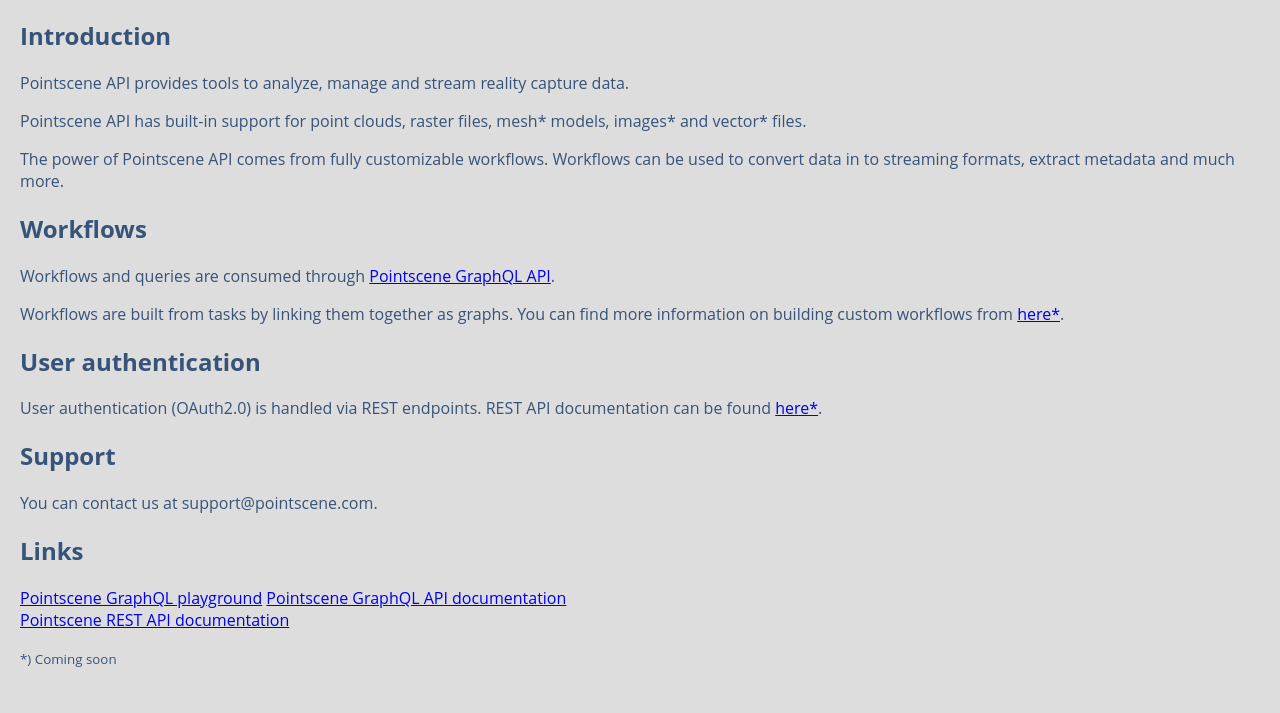
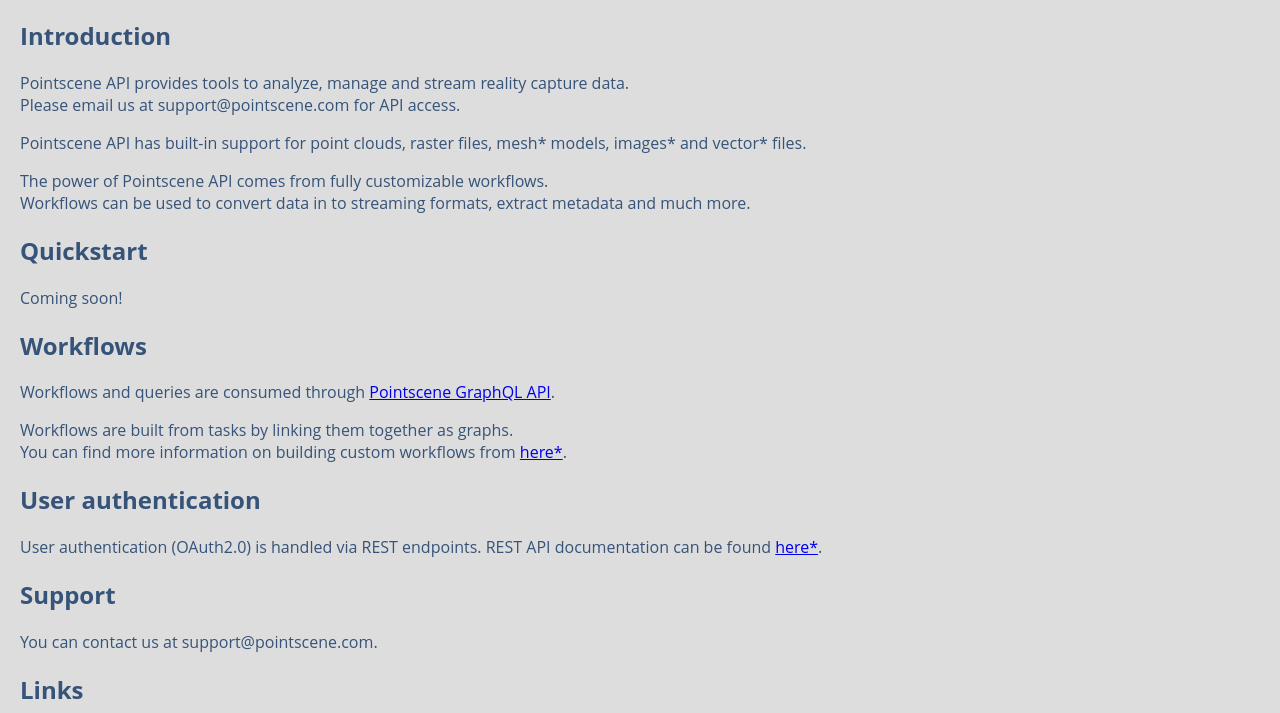
Before and after one commit to Pointscene/Pointscene.github.io, a website: page index.html in a window 1280 px wide. Shown: the part 87-800 px from the top of the page. Drawn offline with Linux system fonts and the light colour scheme.

Commit message:
Small changes

```diff
--- a/index.html
+++ b/index.html
@@ -7,7 +7,7 @@
         margin: 0px;
         background-color: #ddd;
         color: #365379;
-        overflow: hidden;
+        overflow-y: scroll;
         font-family: "Open Sans";
       }
     </style>
@@ -20,15 +20,22 @@
       Introduction
     </h2>
     <p>
-      Pointscene API provides tools to analyze, manage and stream reality capture data.
+      Pointscene API provides tools to analyze, manage and stream reality capture data.<br />
+      Please email us at support@pointscene.com for API access.
     </p>
     <p>
       Pointscene API has built-in support for point clouds, raster files, mesh* models,
       images* and vector* files.
     </p>
     <p>
-      The power of Pointscene API comes from fully customizable workflows.
+      The power of Pointscene API comes from fully customizable workflows.<br />
       Workflows can be used to convert data in to streaming formats, extract metadata and much more.
+    </p>
+    <h2>
+        Quickstart
+    </h2>
+    <p>
+        Coming soon!
     </p>
     <h2>
       Workflows
@@ -37,7 +44,7 @@
       Workflows and queries are consumed through <a href="/graphql/index.html">Pointscene GraphQL API</a>.
     </p>
     <p>
-      Workflows are built from tasks by linking them together as graphs.
+      Workflows are built from tasks by linking them together as graphs.<br />
       You can find more information on building custom workflows from
       <a href="https://github.com/Pointscene/api-examples">here*</a>.
     </p>
@@ -54,9 +61,9 @@
     </p>
     <h2>Links</h2>
     <p>
-      <a href="https://api.pointscene.com/graphql">Pointscene GraphQL playground</a>
+      <a href="https://api.pointscene.com/graphql">Pointscene GraphQL API playground</a><br />
       <a href="/graphql/index.html">Pointscene GraphQL API documentation</a><br />
-      <a href="/rest/index.html">Pointscene REST API documentation</a>
+      <a href="/rest/index.html">Pointscene REST API documentation</a><br />
     </p>
     <p>
       <small>*) Coming soon</small>
```
